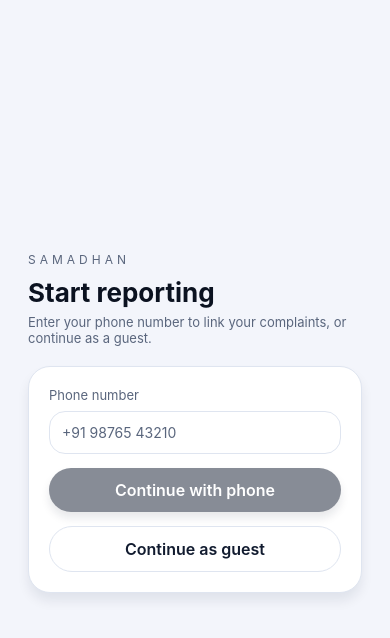
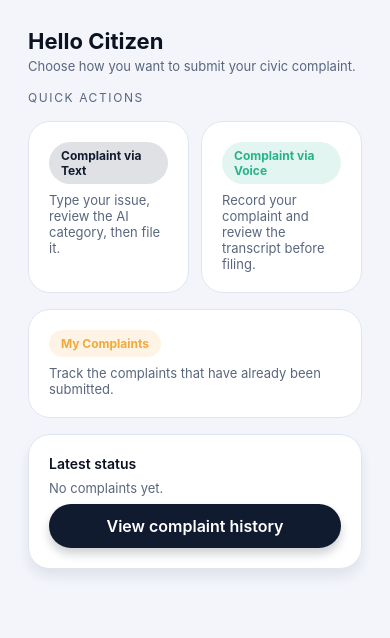
Before and after one commit to harxhe/JanSeva, a React Native app in the folder mobile/: screen / in a window 390 px wide. Shown: the top 638 px of the page. Built offline with nearby package versions, Linux system fonts and the light colour scheme; no server answers.

Commit message:
remove mobile login gate

```diff
--- a/mobile/src/App.js
+++ b/mobile/src/App.js
@@ -1,15 +1,19 @@
 import { useMemo, useState, useEffect } from "react";
 import { SafeAreaView, ScrollView, StyleSheet, View, Alert } from "react-native";
 import { theme } from "./utils/theme";
-import SignInScreen from "./screens/SignInScreen";
 import HomeScreen from "./screens/HomeScreen";
 import TextComplaintScreen from "./screens/TextComplaintScreen";
 import VoiceComplaintScreen from "./screens/VoiceComplaintScreen.js";
 import HistoryScreen from "./screens/HistoryScreen";
 import { apiUrl } from "./config/api";
 
+const DEFAULT_USER = {
+  name: "Citizen",
+  phone: "",
+};
+
 const App = () => {
-  const [user, setUser] = useState(null);
+  const [user] = useState(DEFAULT_USER);
   const [screen, setScreen] = useState("home");
   const [history, setHistory] = useState([]);
 
@@ -148,10 +152,6 @@ const App = () => {
     }
   };
 
-  if (!user) {
-    return <SignInScreen onSuccess={(profile) => { setUser(profile); setScreen("home"); }} />;
-  }
-
   const renderScreen = () => {
     switch (screen) {
       case "home":
```
